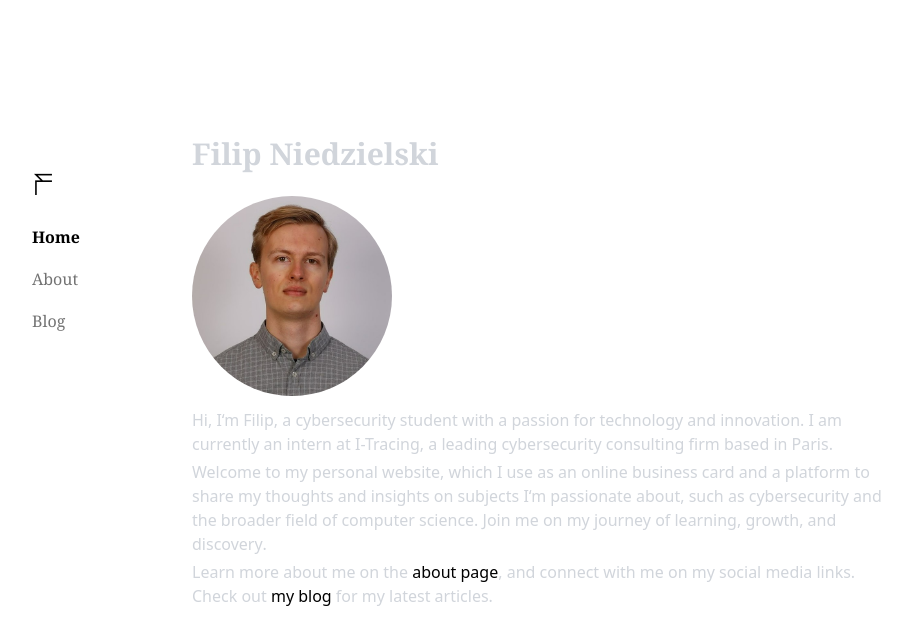
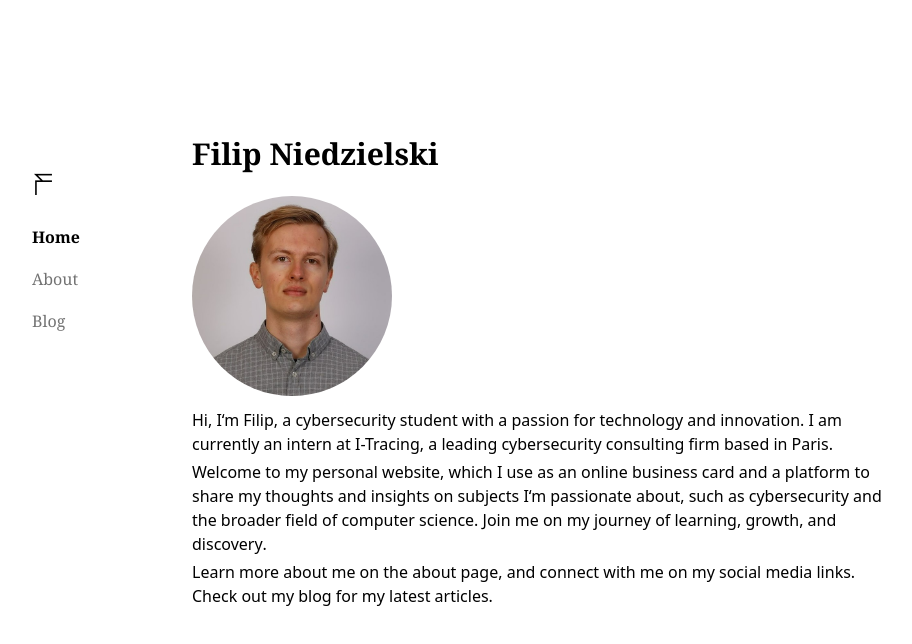
Before and after one commit to Looyyd/loyd-blog, a Next.js app: page / in a window 1280 px wide. Shown: the top 644 px of the page, without its empty margins (170-1082 px from the left). Built offline with nearby package versions, Linux system fonts and the light colour scheme.

Commit message:
changed white theme font color to black

```diff
--- a/src/styles/globals.css
+++ b/src/styles/globals.css
@@ -16,19 +16,19 @@
         @apply text-black dark:text-white
     }
     h1{
-        @apply font-bold text-3xl font-serif mb-3 mt-2 text-gray-300
+        @apply font-bold text-3xl font-serif mb-3 mt-2 text-black dark:text-gray-300
     }
     h2{
-         @apply font-bold text-2xl font-serif mb-3 mt-2 text-gray-300
+         @apply font-bold text-2xl font-serif mb-3 mt-2 text-black dark:text-gray-300
      }
     h3{
-        @apply font-bold text-xl font-serif mb-3 mt-2 text-gray-300
+        @apply font-bold text-xl font-serif mb-3 mt-2 text-black dark:text-gray-300
     }
     h3{
-        @apply text-xl font-serif mb-3 mt-2 text-gray-300
+        @apply text-xl font-serif mb-3 mt-2 text-black dark:text-gray-300
     }
     p{
-        @apply font-thin text-gray-300
+        @apply font-thin text-black dark:text-gray-300
     }
     img{
         @apply mt-3 mb-3
```
